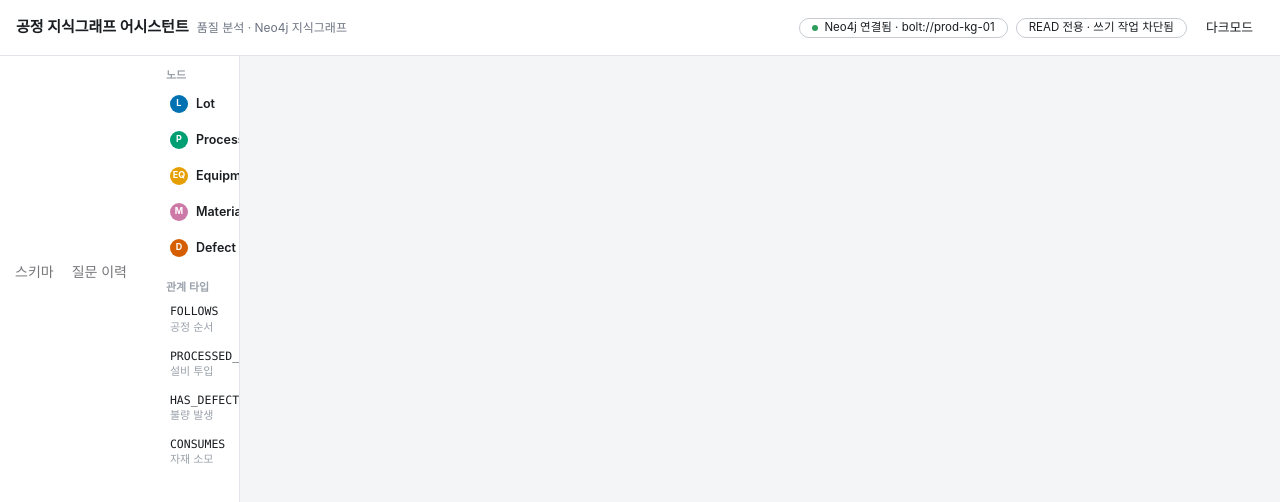
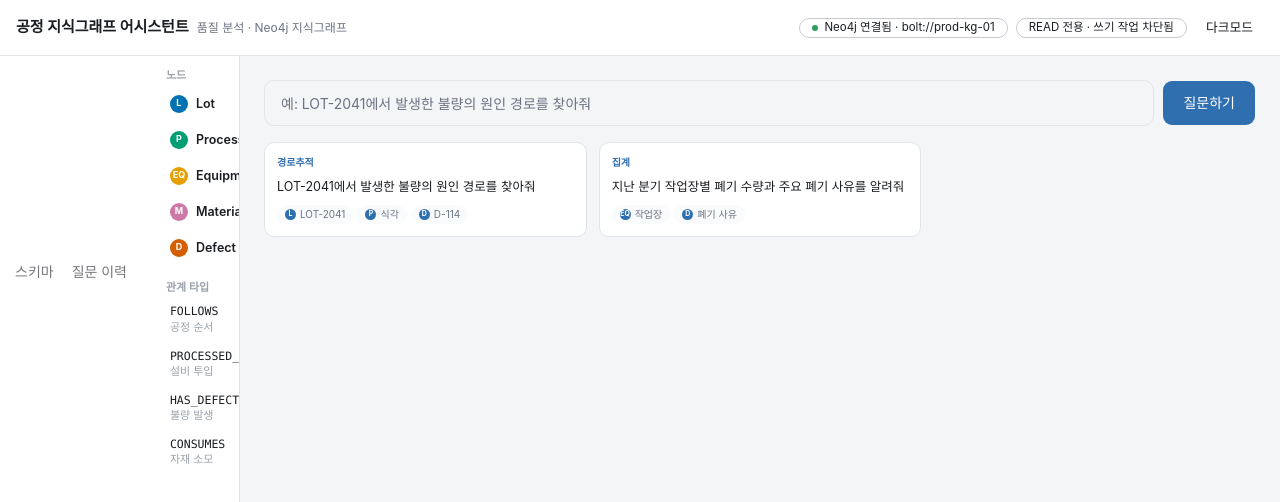
Before and after one commit to final-biz-team3/text2cypher-manufacturing, a React (Vite) app in the folder frontend/: page / in a window 1280 px wide. Shown: the top 502 px of the page. Built offline with nearby package versions, Linux system fonts and the light colour scheme; a web font is replaced by a local one.

Commit message:
Feat: Dashboard 화면 조립 - idle/success 상태 전환과 mock 데이터

```diff
--- a/frontend/src/App.tsx
+++ b/frontend/src/App.tsx
@@ -1,6 +1,5 @@
 import { useEffect } from 'react'
-import { TopBar } from '@/components/layout/TopBar'
-import { SchemaSidebar } from '@/components/layout/SchemaSidebar'
+import { Dashboard } from '@/screens/Dashboard'
 import { useUiStore } from '@/store/useUiStore'
 
 function App() {
@@ -10,14 +9,7 @@ function App() {
     document.documentElement.classList.toggle('dark', theme === 'dark')
   }, [theme])
 
-  return (
-    <div className="flex h-screen flex-col bg-bg">
-      <TopBar />
-      <div className="flex flex-1 overflow-hidden">
-        <SchemaSidebar />
-      </div>
-    </div>
-  )
+  return <Dashboard />
 }
 
 export default App
--- /dev/null
+++ b/frontend/src/screens/Dashboard.tsx
@@ -0,0 +1,132 @@
+import { useState } from 'react'
+import { TopBar } from '@/components/layout/TopBar'
+import { SchemaSidebar } from '@/components/layout/SchemaSidebar'
+import { QueryInputBar } from '@/components/query/QueryInputBar'
+import { ExampleQuestionCard } from '@/components/query/ExampleQuestionCard'
+import { NaturalLanguageAnswerBox } from '@/components/query/NaturalLanguageAnswerBox'
+import { FollowUpChips } from '@/components/query/FollowUpChips'
+import { PathGraphCanvas } from '@/components/graph/PathGraphCanvas'
+import { ResultsTable } from '@/components/result/ResultsTable'
+import { EvidencePanel } from '@/components/result/EvidencePanel'
+import { SelfCorrectionTimeline } from '@/components/result/SelfCorrectionTimeline'
+import { CypherCard } from '@/components/result/CypherCard'
+import { useUiStore } from '@/store/useUiStore'
+import type { QueryResult } from '@/types/query'
+
+const MOCK_RESULT: QueryResult = {
+  answer:
+    'LOT-2041은 세정을 거쳐 식각 공정에서 설비 EQ-07에 투입되었고, 해당 지점에서 불량 D-114가 기록되었습니다.',
+  cypher: `MATCH (l:Lot {lot_id:'LOT-2041'})-[:PROCESSED_AT]->(p1:Process)-[:FOLLOWS]->(p2:Process)
+MATCH (p2)-[:PROCESSED_AT]->(eq:Equipment)
+OPTIONAL MATCH (p2)-[:HAS_DEFECT]->(d:Defect)
+RETURN l, p1, p2, eq, d`,
+  columns: [
+    { key: 'lot', label: 'Lot' },
+    { key: 'process', label: 'Process' },
+    { key: 'equipment', label: 'Equipment' },
+    { key: 'defect', label: 'Defect' },
+  ],
+  rows: [
+    { lot: 'LOT-2041', process: '세정', equipment: '—', defect: '—' },
+    { lot: 'LOT-2041', process: '식각', equipment: 'EQ-07', defect: 'D-114 (Major)' },
+  ],
+  timeline: [
+    { id: '1', status: 'success', title: 'Cypher 생성 (시도 1)', detail: '스키마 기반 쿼리 생성 완료', elapsedMs: 700 },
+    {
+      id: '2',
+      status: 'fail',
+      title: '실행 (시도 1) — 실패',
+      detail: '관계 오류: CAUSED_BY는 존재하지 않는 관계 타입',
+      elapsedMs: 500,
+    },
+    {
+      id: '3',
+      status: 'warn',
+      title: '스키마 재주입 후 재생성 (시도 2)',
+      detail: '관계 타입 목록을 컨텍스트에 포함',
+      elapsedMs: 600,
+    },
+    { id: '4', status: 'success', title: '실행 (시도 2) — 성공', detail: '1.4초 · 3행 반환', elapsedMs: 1400 },
+  ],
+}
+
+const EXAMPLE_QUESTIONS: {
+  kind: '경로추적' | '집계'
+  question: string
+  path: { glyph: string; label: string }[]
+}[] = [
+  {
+    kind: '경로추적',
+    question: 'LOT-2041에서 발생한 불량의 원인 경로를 찾아줘',
+    path: [
+      { glyph: 'L', label: 'LOT-2041' },
+      { glyph: 'P', label: '식각' },
+      { glyph: 'D', label: 'D-114' },
+    ],
+  },
+  {
+    kind: '집계',
+    question: '지난 분기 작업장별 폐기 수량과 주요 폐기 사유를 알려줘',
+    path: [
+      { glyph: 'EQ', label: '작업장' },
+      { glyph: 'D', label: '폐기 사유' },
+    ],
+  },
+]
+
+const FOLLOW_UP_QUESTIONS = ['이 답의 근거를 더 자세히', 'EQ-07의 최근 불량 이력은?', '같은 유형의 다른 Lot도 있어?']
+
+export function Dashboard() {
+  const [queryText, setQueryText] = useState('')
+  const activeScreen = useUiStore((s) => s.activeScreen)
+  const setActiveScreen = useUiStore((s) => s.setActiveScreen)
+  const evidencePanelOpen = useUiStore((s) => s.evidencePanelOpen)
+  const toggleEvidencePanel = useUiStore((s) => s.toggleEvidencePanel)
+  const cypherCollapsed = useUiStore((s) => s.cypherCollapsed)
+  const toggleCypherCollapsed = useUiStore((s) => s.toggleCypherCollapsed)
+
+  const handleSubmit = () => {
+    if (!queryText.trim()) return
+    setActiveScreen('success')
+  }
+
+  return (
+    <div className="flex h-screen flex-col bg-bg">
+      <TopBar />
+      <div className="flex flex-1 overflow-hidden">
+        <SchemaSidebar />
+        <main className="flex flex-1 flex-col gap-4 overflow-y-auto p-6">
+          <QueryInputBar value={queryText} onChange={setQueryText} onSubmit={handleSubmit} />
+          {activeScreen === 'idle' ? (
+            <div className="grid grid-cols-3 gap-3">
+              {EXAMPLE_QUESTIONS.map((example) => (
+                <ExampleQuestionCard
+                  key={example.question}
+                  kind={example.kind}
+                  question={example.question}
+                  path={example.path}
+                  onClick={() => setQueryText(example.question)}
+                />
+              ))}
+            </div>
+          ) : (
+            <div className="flex flex-col gap-4">
+              <NaturalLanguageAnswerBox answer={MOCK_RESULT.answer} />
+              <PathGraphCanvas />
+              <ResultsTable columns={MOCK_RESULT.columns} rows={MOCK_RESULT.rows} />
+              <EvidencePanel open={evidencePanelOpen} onToggle={toggleEvidencePanel}>
+                <SelfCorrectionTimeline steps={MOCK_RESULT.timeline} />
+                <CypherCard
+                  cypher={MOCK_RESULT.cypher}
+                  collapsed={cypherCollapsed}
+                  onToggleCollapsed={toggleCypherCollapsed}
+                />
+              </EvidencePanel>
+              <FollowUpChips questions={FOLLOW_UP_QUESTIONS} onSelect={setQueryText} />
+            </div>
+          )}
+        </main>
+      </div>
+    </div>
+  )
+}
```
